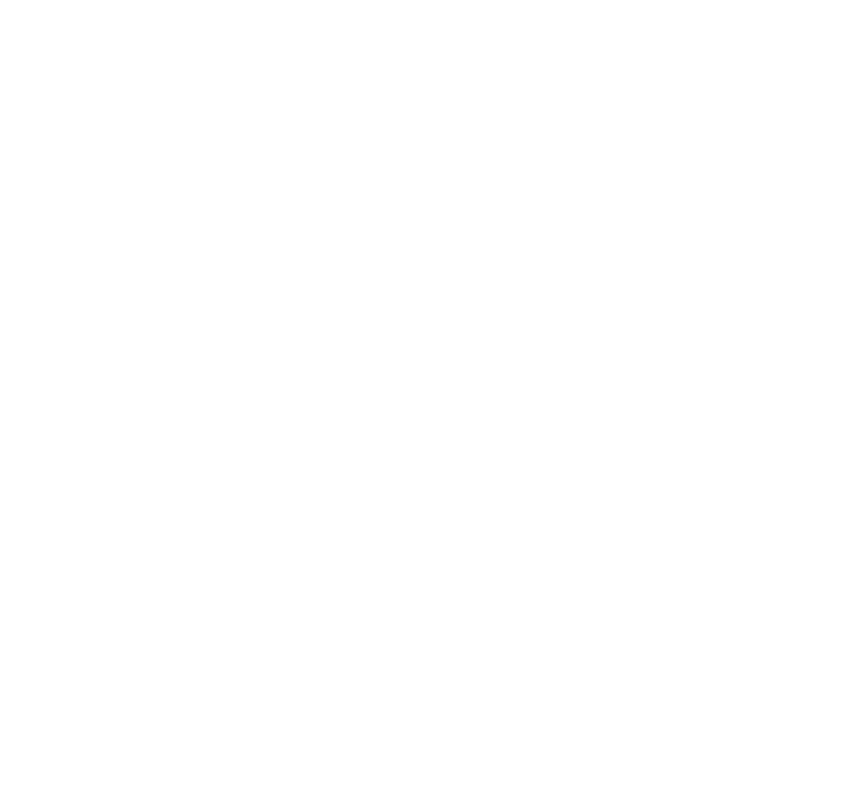
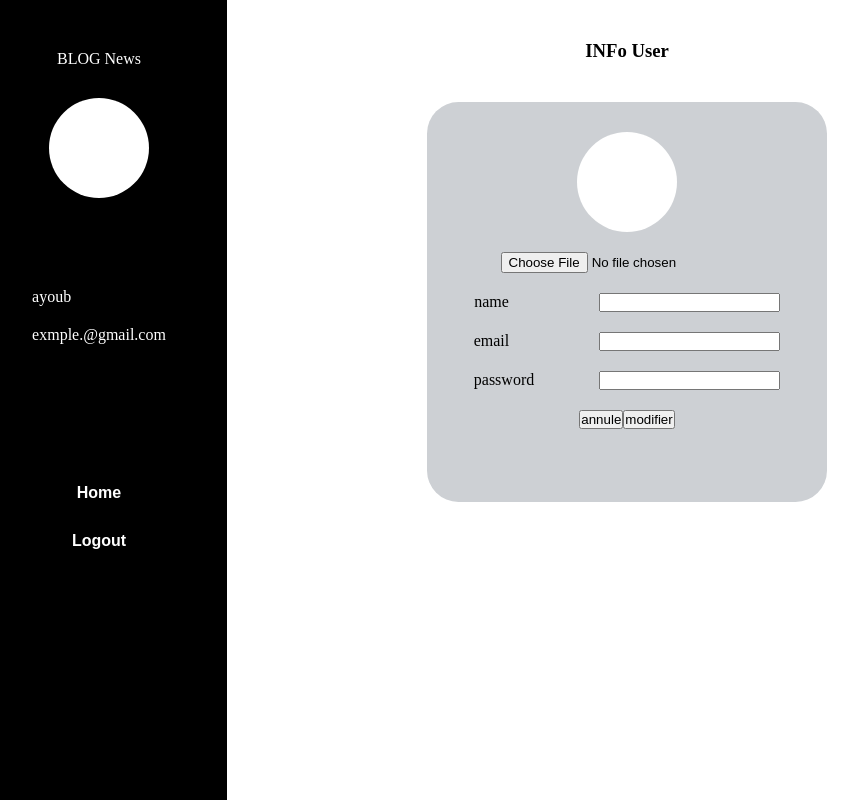
Before and after one commit to abdo0302/Blog-news, a PHP site: page /utilisateur.php in a window 1280 px wide. Before the commit the part shown is empty. Shown: the whole page, without its empty margins (29-887 px from the left). Run offline with PHP 8.4, Linux system fonts and the light colour scheme.

Commit message:
utilisateur

```diff
--- a/css/utilisateur.css
+++ b/css/utilisateur.css
@@ -1,5 +1,112 @@
-*{
-    margin: 0px;
-    padding: 0px;
-    box-sizing: border-box;
+* {
+  margin: 0px;
+  padding: 0px;
+  box-sizing: border-box;
 }
+main {
+  display: flex;
+  flex-direction: row;
+}
+
+/* side bar */
+aside {
+  display: flex;
+  flex-direction: column;
+  align-items: center;
+  gap: 30px;
+  position: fixed;
+  top: 0;
+  left: 0;
+  width: 20vw;
+  height: 100vh;
+  background-color: #000;
+  color: white;
+}
+.logo {
+  padding-top: 50px;
+}
+.photo_de_profl {
+  width: 100px;
+  height: 100px;
+  background-color: white;
+  border-radius: 100px;
+}
+.info {
+  display: flex;
+  flex-direction: column;
+  gap: 20px;
+  padding-top: 60px;
+}
+/*  button home and logout */
+.button {
+  display: flex;
+  flex-direction: column;
+  gap: 10px;
+  padding-top: 100px;
+}
+/*  */
+#btn_home {
+  width: 100%;
+  padding: 10px;
+  background-color: #000;
+  border: none;
+  border-radius: 5px;
+  color: #fff;
+  font-size: 16px;
+  font-weight: 700;
+  cursor: pointer;
+}
+#btn_home:hover {
+  background-color: grey;
+}
+#btn_Logout {
+  width: 100%;
+  padding: 10px;
+  background-color: #000;
+  border: none;
+  border-radius: 5px;
+  color: #fff;
+  font-size: 16px;
+  font-weight: 700;
+  cursor: pointer;
+}
+#btn_Logout:hover {
+  background-color: gray;
+}
+
+section {
+  margin-left: 20vw;
+  display: flex;
+  flex-direction: column;
+  align-items: center;
+  justify-content: center;
+  padding-left: 200px;
+}
+
+section h3 {
+  color: #000;
+  padding: 40px;
+}
+#info_user {
+  height: 400px;
+  width: 400px;
+  gap: 20px;
+  padding: 30px;
+  background-color: #cdd0d4;
+  display: flex;
+  flex-direction: column;
+  align-items: center;
+  border-radius: 3cap;
+}
+#span1 {
+  margin-right: 90px;
+}
+#span2 {
+  margin-right: 60px;
+}
+#span3 {
+  margin-right: 90px;
+}
+#span4 {
+  margin-right: 65px;
+}
--- a/utilisateur.php
+++ b/utilisateur.php
@@ -4,11 +4,35 @@
     <meta charset="UTF-8">
     <meta name="viewport" content="width=device-width, initial-scale=1.0">
     <title>Document</title>
-    <!--logo de page-->
-    <link rel="icon" href="./img/logo.png">
+      <!--logo de page-->
+      <link rel="icon" href="./img/logo.png">
     <link rel="stylesheet" href="./css/utilisateur.css">
 </head>
 <body>
+    <main >
+        <aside >
+            <div class ="logo">BLOG News</div>
+            <div class ="photo_de_profl"></div>
+            <div class ="info">
+                <span class ="nom">ayoub</span>
+                <span class ="emai">exmple.@gmail.com</span>
+            </div>
+            <div class ="button"> <button id="btn_home" type="submit">Home</button> <button id="btn_Logout" type="submit">Logout</button></div>
+
+        </aside>
+        <section >
+            <H3 >INFo User</H3>
+            <div id="info_user">
+                <div class ="photo_de_profl"></div>
+                <div><input type="file"></div>
+                <div><span id="span1">name</span><input type="text"></div>
+
+                <div><span id="span3">email</span><input type="text"></div>
+                <div><span id="span4">password</span><input type="text"></div>
+                <div><button type="submit" id="btn_annule" >annule</button><button type="submit" id="btn_modifier">modifier</button></div>
+            </div>
+        </section>
+    </main>
     <script src="./js/utilisateur.js"></script>
 </body>
 </html>
```
